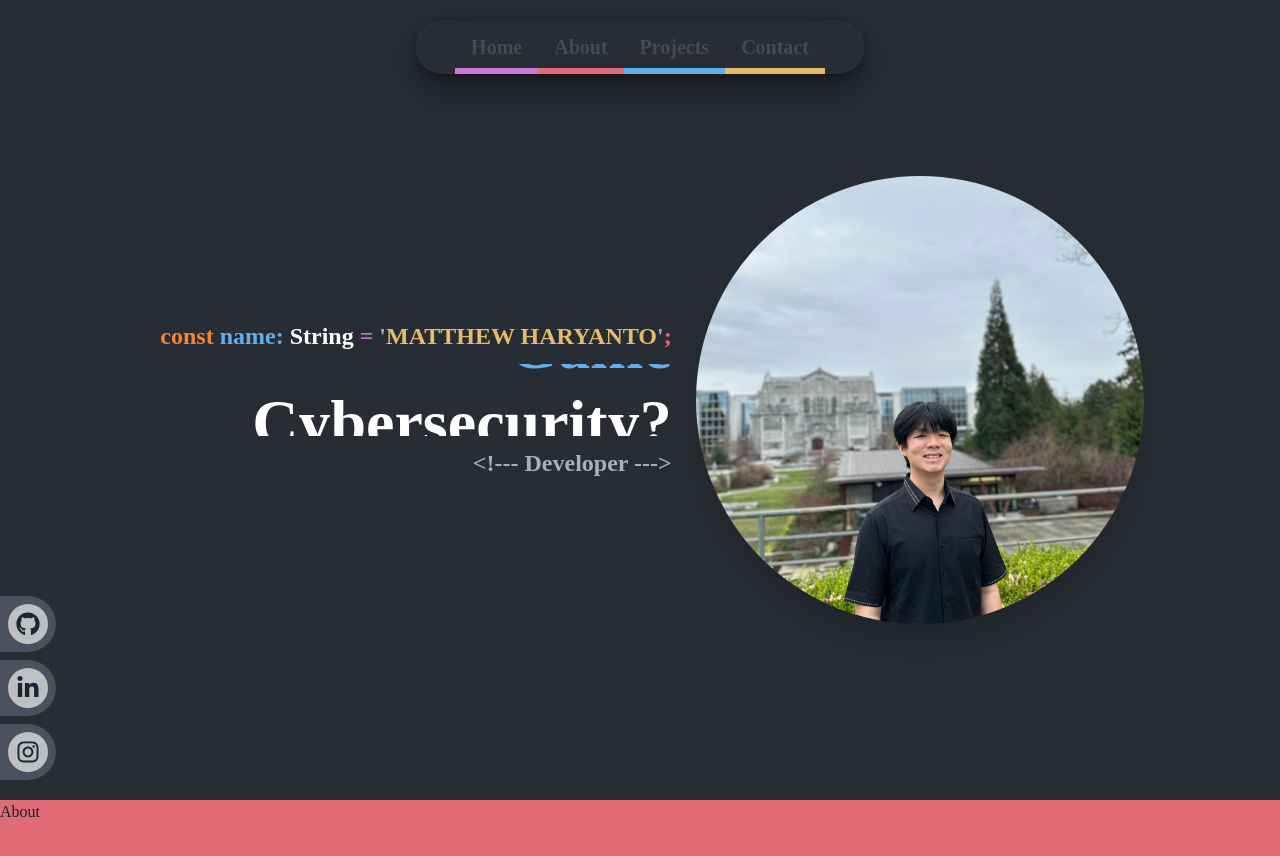
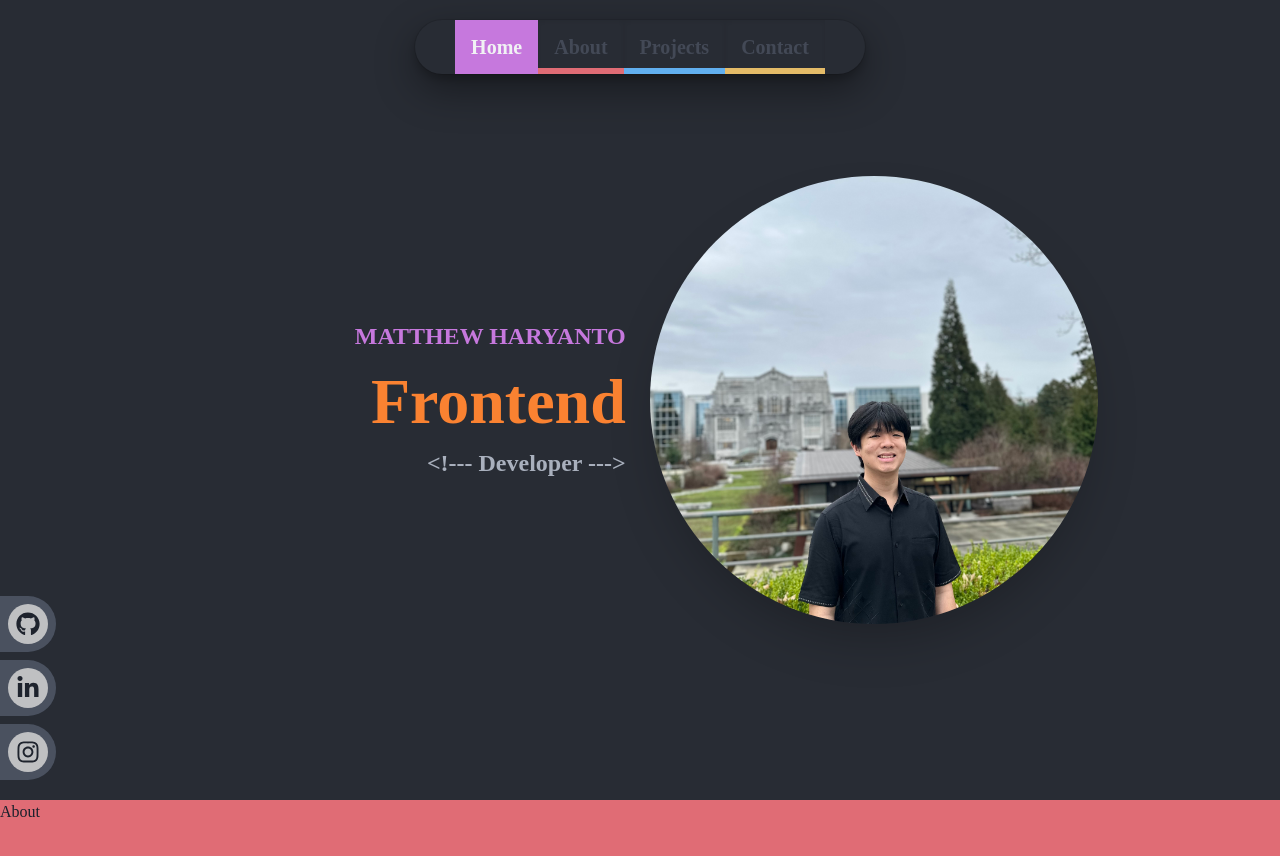
Before and after one commit to MatthewAnder/personal-portfolio, a Next.js app: page / in a window 1280 px wide. Shown: the top 856 px of the page. Built offline with nearby package versions, Linux system fonts and the light colour scheme.

Commit message:
feat: navlink stay active when click (no more focus)

```diff
--- a/src/app/page.tsx
+++ b/src/app/page.tsx
@@ -34,7 +34,6 @@ const Home = () => {
       <motion.div
         initial={"hidden"}
         whileInView={"visible"}
-        transition={{ duration: 0.5 }}
         variants={{
           visible: { opacity: 1, y: 0 },
           hidden: { opacity: 0, y: 75 },
@@ -61,15 +60,8 @@ const semicolon = "black";
 const Title = () => {
   return (
     <VStack align={"end"} mx={6}>
-      <Heading as="h1" fontSize={"2xl"} lineHeight="tall" color={"primary.200"}>
-        <Character color={"primary.100"} char={"const "} />
-        <Character color={"primary.300"} char={"name: "} />
-        <Character color={"primary.400"} char={"String"} />
-        <Character color={"primary.500"} char={" = "} />
-        <Character color={"primary.600"} char={"'"} />
-        <Character color={"text.main"} char={"MATTHEW HARYANTO"} />
-        <Character color={"primary.600"} char={"'"} />
-        <Character color={"primary.200"} char={";"} />
+      <Heading as="h1" fontSize={"2xl"} lineHeight="tall" color={"primary.500"}>
+        MATTHEW HARYANTO
       </Heading>
       <AnimatedText />
       <Heading as="h2" fontSize={"2xl"} lineHeight="tall" color={"primary.600"}>
@@ -102,7 +94,7 @@ const keys = keyframes`
     transform: translateY(-${gap * 4}em)
   }
 `;
-const animation = `${keys} infinite 10s forwards`;
+const animation = `${keys} infinite 10s`;
 const AnimatedText = () => {
   return (
     <Flex direction="column" align={"end"} height="4.5em" overflow={"hidden"}>
@@ -123,15 +115,22 @@ const HighlightText = ({
   color: any;
 }) => {
   return (
+    <motion.div
+      animate=""
+      variants={{
+        visible: { opacity: 1 },
+        hiddent: { opacity: 0 },
+      }}
+    >
       <Heading
         lineHeight="1.2em"
         fontSize="4em"
-      animation={animation}
         color={color}
         letterSpacing={0}
       >
         {children.toString()}
       </Heading>
+    </motion.div>
   );
 };
 
--- a/src/components/Navbar.tsx
+++ b/src/components/Navbar.tsx
@@ -1,25 +1,31 @@
 "use client";
 
-import { Box, Center, Flex, Link } from "@chakra-ui/react";
+import { Center, Flex, Link } from "@chakra-ui/react";
+import { motion } from "framer-motion";
 import NextLink from "next/link";
-import { ReactNode } from "react";
+import { ReactPropTypes, useState } from "react";
 
-interface NavLinkType {
+interface NavLinkItem {
   label: string;
   link: string;
   color: string;
 }
 
-const Links: NavLinkType[] = [
+interface NavLinks {
+  navItem: NavLinkItem;
+  section: string;
+  onClick: () => void;
+}
+
+const Links: NavLinkItem[] = [
   { label: "Home", link: "/", color: "primary.500" },
   { label: "About", link: "#about", color: "primary.200" },
   { label: "Projects", link: "#projects", color: "primary.300" },
   { label: "Contact", link: "#contact", color: "text.main" },
 ];
 
-const handleActive = () => {};
-
-const NavLink = ({ navItem }: { navItem: NavLinkType }) => (
+const NavLink = ({ navItem, section, onClick }: NavLinks) => {
+  return (
     <Link
       draggable="false"
       py={3}
@@ -28,7 +34,7 @@ const NavLink = ({ navItem }: { navItem: NavLinkType }) => (
       href={navItem.link}
       position="relative"
       zIndex={1}
-    color={"background.700"}
+      color={section === navItem.label ? "background.50" : "background.700"}
       shadow={"inner"}
       fontWeight="bold"
       fontSize="xl"
@@ -40,27 +46,31 @@ const NavLink = ({ navItem }: { navItem: NavLinkType }) => (
         bg: `${navItem.color}`,
         zIndex: "-1",
         width: "100%",
-      height: "6px",
+        height: section == navItem.label ? "100%" : "6px",
         transition: "all .3s ease-out",
       }}
       _hover={{
         color: "background.50",
       }}
-    _focus={{
-      _before: {
-        height: "100%",
-      },
-      color: "background.50",
-    }}
-    onClick={handleActive}
+      onClick={onClick}
     >
       {navItem.label}
     </Link>
   );
+};
 
 const Navbar = () => {
+  const [section, setSection] = useState("Home");
+
   return (
-    <Center zIndex={20} position={"static"}>
+    <motion.div
+      initial="hidden"
+      whileInView={"visible"}
+      viewport={{ once: true }}
+      animate="visible"
+      variants={{ hidden: { y: -100 }, visible: { y: 0 } }}
+    >
+      <Center zIndex={20}>
         <Flex
           bg={"background.main"}
           top={5}
@@ -70,11 +80,17 @@ const Navbar = () => {
         >
           <Center mx={10}>
             {Links.map((item) => (
-            <NavLink key={item.label} navItem={item} />
+              <NavLink
+                key={item.label}
+                navItem={item}
+                section={section}
+                onClick={() => setSection(item.label)}
+              />
             ))}
           </Center>
         </Flex>
       </Center>
+    </motion.div>
   );
 };
 
```
Lines whose indentation alone changed are shown as unchanged.
